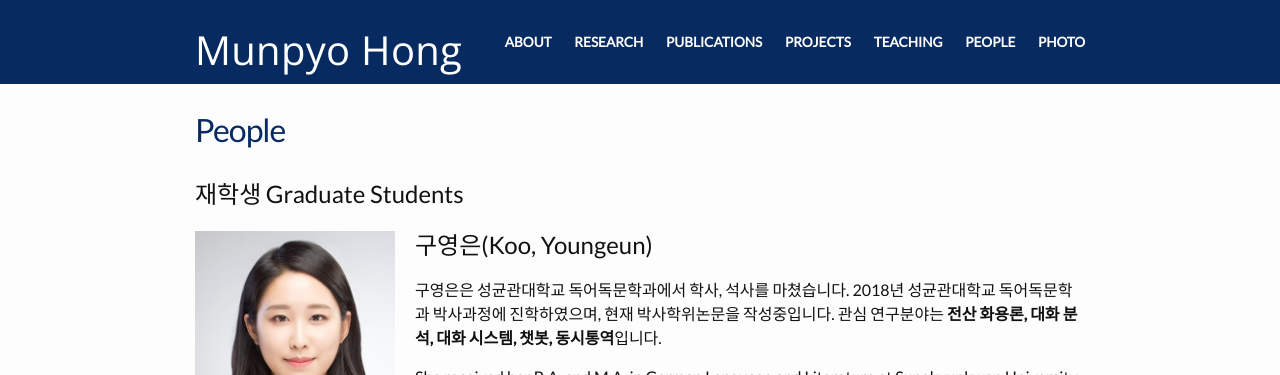
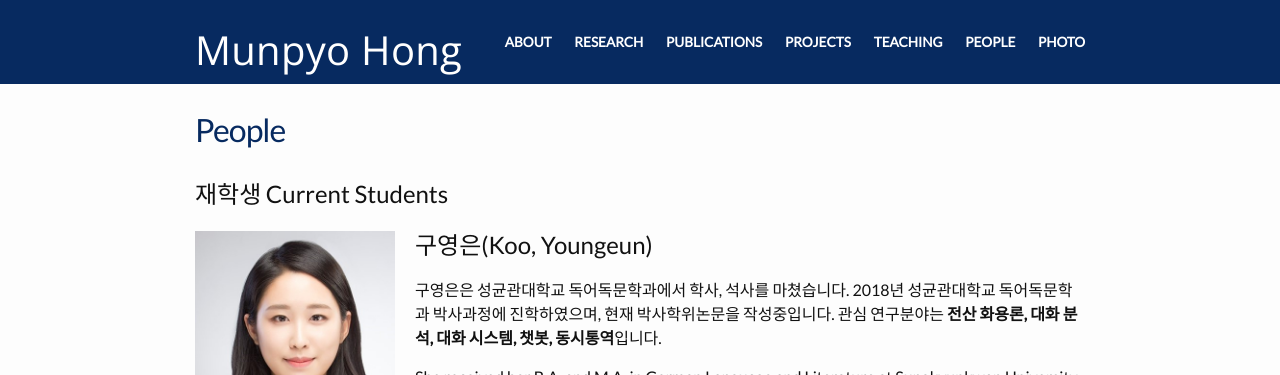
Before and after one commit to skkhmp/skkhmp.github.io, a Jekyll site: the page built from people.md, in a window 1280 px wide and 900 px high. Shown: the top 375 px of the window. Built offline with Jekyll 4.4.1, drawn with Linux system fonts in a browser that asks for light colours; some web fonts are replaced.

Commit message:
Update people.md

```diff
--- a/people.md
+++ b/people.md
@@ -4,7 +4,7 @@ title: People
 permalink: /people/
 ---
 
-## 재학생 Graduate Students
+## 재학생 Current Students
 
 {% include image.html url="/images/koo.jpg" width=200 height=400 align="left" %}
 ## 구영은(Koo, Youngeun)
```
